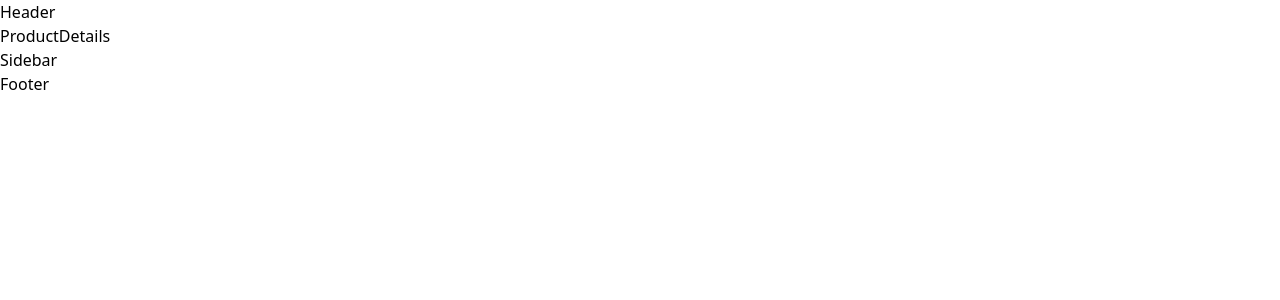
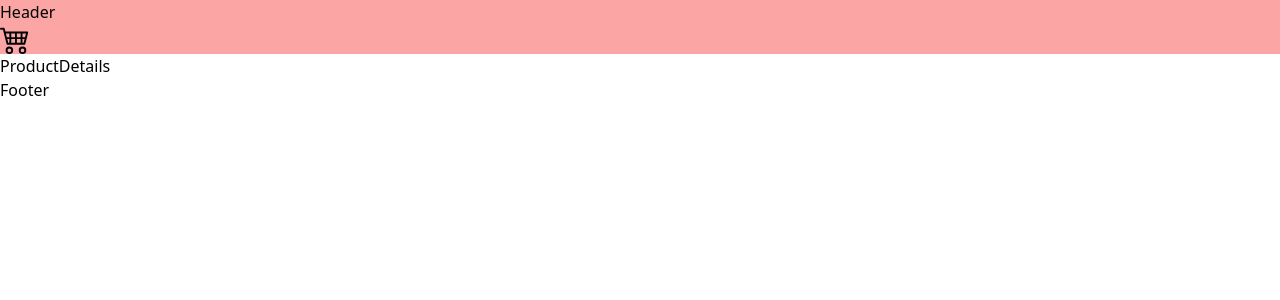
Before and after one commit to omid-ghanbaran/EcommerceWebsite, a React (Vite) app: page /products/1 in a window 1280 px wide. Shown: the top 300 px of the page. Built offline with nearby package versions, Linux system fonts and the light colour scheme; no server answers.

Commit message:
added sidebar

```diff
--- a/src/Components/Header.jsx
+++ b/src/Components/Header.jsx
@@ -1,8 +1,22 @@
+import { useContext } from "react";
+import { SidebarContext } from "../Contexts/SidebarContext";
+import { BsCart4 } from "react-icons/bs";
 
 const Header = () => {
+  const { isOpen, setIsOpen } = useContext(SidebarContext);
   return (
-    <div>Header</div>
-  )
-}
+    <header className="bg-red-300">
+      <div>Header</div>
+      <div
+        className="cursor-pointer flex relative"
+        onClick={() => {
+          setIsOpen(!isOpen);
+        }}
+      >
+        <BsCart4 className="text-3xl" />
+      </div>
+    </header>
+  );
+};
 
-export default Header
+export default Header;
--- a/src/Components/Product.jsx
+++ b/src/Components/Product.jsx
@@ -2,7 +2,9 @@
 import { GoEye } from "react-icons/go";
 import { Link } from "react-router-dom";
 
+// eslint-disable-next-line react/prop-types
 const Product = ({ item }) => {
+  // eslint-disable-next-line react/prop-types
   const { id, image, category, title, price } = item;
   return (
     <div>
--- a/src/Components/Sidebar.jsx
+++ b/src/Components/Sidebar.jsx
@@ -1,6 +1,27 @@
+import { useContext } from "react";
+import { SidebarContext } from "../Contexts/SidebarContext";
+import { BsFillForwardFill } from "react-icons/bs";
 
 const Sidebar = () => {
-  return <div>Sidebar</div>;
+  // eslint-disable-next-line no-unused-vars
+  const { isOpen, handleClose } = useContext(SidebarContext);
+  return (
+    <div
+      className={`${
+        isOpen ? "right-0" : "-right-full"
+      } w-full bg-white h-full fixed top-0 shadow-2xl md:w-[35vw] xl:max-w-[30vw] transition-all duration-300 z-20 px-4 lg:px-[35px]`}
+    >
+      <div className="flex justify-between items-center py-6 border-b">
+        <div className="font-semibold uppercase text-sm">Shoping Bag (0)</div>
+        <div
+          onClick={handleClose}
+          className="flex cursor-pointer w-6 h-6 justify-center items-center"
+        >
+          <BsFillForwardFill className="text-2xl" />
+        </div>
+      </div>
+    </div>
+  );
 };
 
 export default Sidebar;
--- a/src/Contexts/CartContext.jsx
+++ b/src/Contexts/CartContext.jsx
@@ -0,0 +1,5 @@
+const CartContext = () => {
+  return <div>CartContext</div>;
+};
+
+export default CartContext;
--- /dev/null
+++ b/src/Contexts/SidebarContext.jsx
@@ -0,0 +1,20 @@
+import { createContext, useState } from "react";
+
+export const SidebarContext = createContext();
+
+// eslint-disable-next-line react/prop-types
+const SidebarProvider = ({ children }) => {
+  const [isOpen, setIsOpen] = useState(false);
+
+  const handleClose = () => {
+    setIsOpen(false);
+  };
+
+  return (
+    <SidebarContext.Provider value={{ isOpen, setIsOpen, handleClose }}>
+      {children}
+    </SidebarContext.Provider>
+  );
+};
+
+export default SidebarProvider;
--- a/src/main.jsx
+++ b/src/main.jsx
@@ -3,11 +3,14 @@
 import App from "./App.jsx";
 import "./index.css";
 import ProductProvider from "./Contexts/ProductContext.jsx";
+import SidebarProvider from "./Contexts/SidebarContext.jsx";
 
 ReactDOM.createRoot(document.getElementById("root")).render(
-  <ProductProvider>
-    <React.StrictMode>
-      <App />
-    </React.StrictMode>
-  </ProductProvider>
+  <SidebarProvider>
+    <ProductProvider>
+      <React.StrictMode>
+        <App />
+      </React.StrictMode>
+    </ProductProvider>
+  </SidebarProvider>
 );
```
Also changed, not shown: src/Contexts/Sidebare.jsx (deleted).
